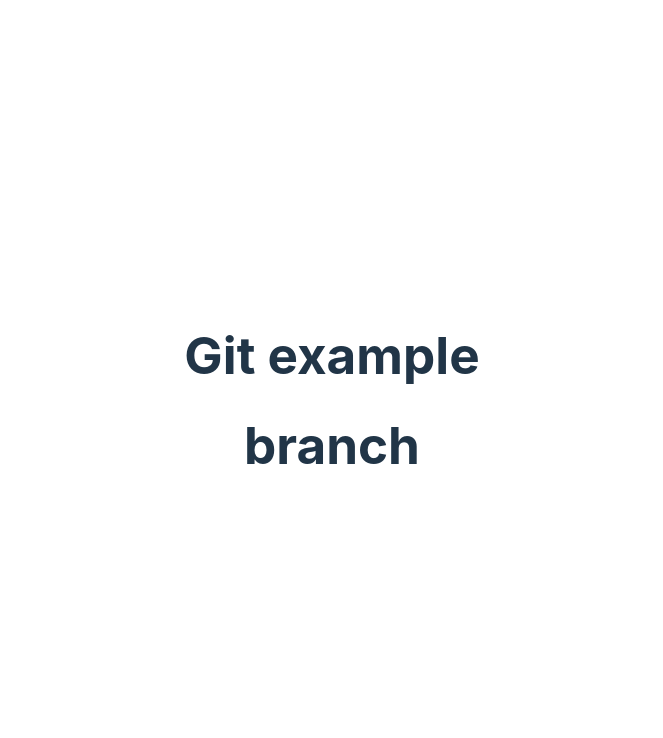
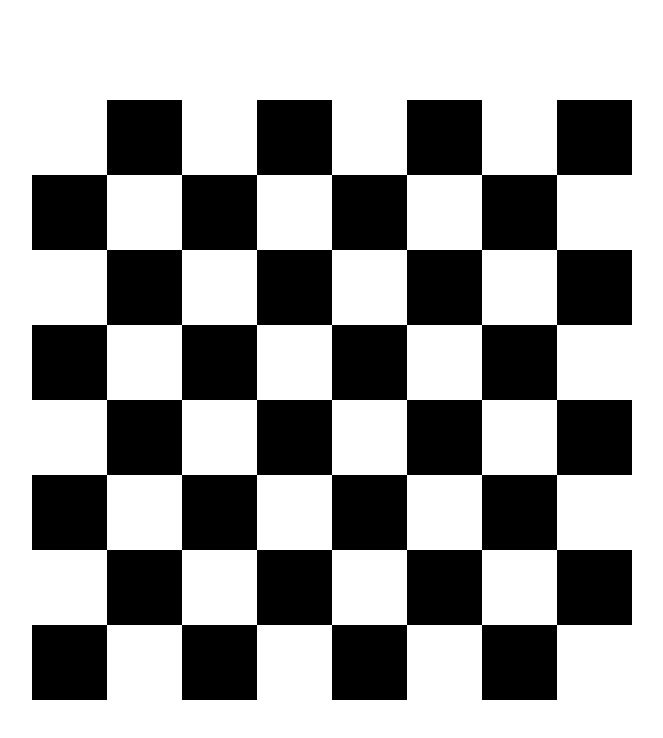
Before and after one commit to rishabh930/gitExample, a React (Vite) app: page / in a window 1280 px wide. Shown: the top 738 px of the page, without its empty margins (308-971 px from the left). Built offline with nearby package versions, Linux system fonts and the light colour scheme.

Commit message:
Chessbord

```diff
--- a/src/App.jsx
+++ b/src/App.jsx
@@ -1,14 +1,14 @@
 import { useState } from 'react';
 import reactLogo from './assets/react.svg';
 import './App.css';
+import Chessbord from './Component/Chessbord';
 
 function App() {
   const [count, setCount] = useState(0);
 
   return (
     <div>
-      <h1>Git example</h1>
-      <h1>branch</h1>
+      <Chessbord />
     </div>
   );
 }
--- /dev/null
+++ b/src/Component/Chessbord.css
@@ -0,0 +1,18 @@
+.ChessBord-main {
+  background-color: black;
+  width: 600px;
+  height: 600px;
+}
+.first-line {
+  display: flex;
+}
+.white-block {
+  background-color: white;
+  width: 75px;
+  height: 75px;
+}
+.balck-block {
+  background-color: black;
+  width: 75px;
+  height: 75px;
+}
--- /dev/null
+++ b/src/Component/Chessbord.jsx
@@ -0,0 +1,90 @@
+import React from 'react';
+import './Chessbord.css';
+const Chessbord = () => {
+  return (
+    <div className="ChessBord-main">
+      <div className="first-line">
+        <div className="white-block"></div>
+        <div className="balck-block"></div>
+        <div className="white-block"></div>
+        <div className="balck-block"></div>
+        <div className="white-block"></div>
+        <div className="balck-block"></div>
+        <div className="white-block"></div>
+        <div className="balck-block"></div>
+      </div>
+      <div className="first-line">
+        <div className="balck-block"></div>
+        <div className="white-block"></div>
+        <div className="balck-block"></div>
+        <div className="white-block"></div>
+        <div className="balck-block"></div>
+        <div className="white-block"></div>
+        <div className="balck-block"></div>
+        <div className="white-block"></div>
+      </div>
+      <div className="first-line">
+        <div className="white-block"></div>
+        <div className="balck-block"></div>
+        <div className="white-block"></div>
+        <div className="balck-block"></div>
+        <div className="white-block"></div>
+        <div className="balck-block"></div>
+        <div className="white-block"></div>
+        <div className="balck-block"></div>
+      </div>
+      <div className="first-line">
+        <div className="balck-block"></div>
+        <div className="white-block"></div>
+        <div className="balck-block"></div>
+        <div className="white-block"></div>
+        <div className="balck-block"></div>
+        <div className="white-block"></div>
+        <div className="balck-block"></div>
+        <div className="white-block"></div>
+      </div>
+      <div className="first-line">
+        <div className="white-block"></div>
+        <div className="balck-block"></div>
+        <div className="white-block"></div>
+        <div className="balck-block"></div>
+        <div className="white-block"></div>
+        <div className="balck-block"></div>
+        <div className="white-block"></div>
+        <div className="balck-block"></div>
+      </div>
+      <div className="first-line">
+        <div className="balck-block"></div>
+        <div className="white-block"></div>
+        <div className="balck-block"></div>
+        <div className="white-block"></div>
+        <div className="balck-block"></div>
+        <div className="white-block"></div>
+        <div className="balck-block"></div>
+        <div className="white-block"></div>
+      </div>
+      <div className="first-line">
+        <div className="white-block"></div>
+        <div className="balck-block"></div>
+        <div className="white-block"></div>
+        <div className="balck-block"></div>
+        <div className="white-block"></div>
+        <div className="balck-block"></div>
+        <div className="white-block"></div>
+        <div className="balck-block"></div>
+      </div>
+      <div className="first-line">
+        <div className="balck-block"></div>
+        <div className="white-block"></div>
+        <div className="balck-block"></div>
+        <div className="white-block"></div>
+        <div className="balck-block"></div>
+        <div className="white-block"></div>
+        <div className="balck-block"></div>
+        <div className="white-block"></div>
+      </div>
+    </div>
+  );
+};
+
+export default Chessbord;
```
